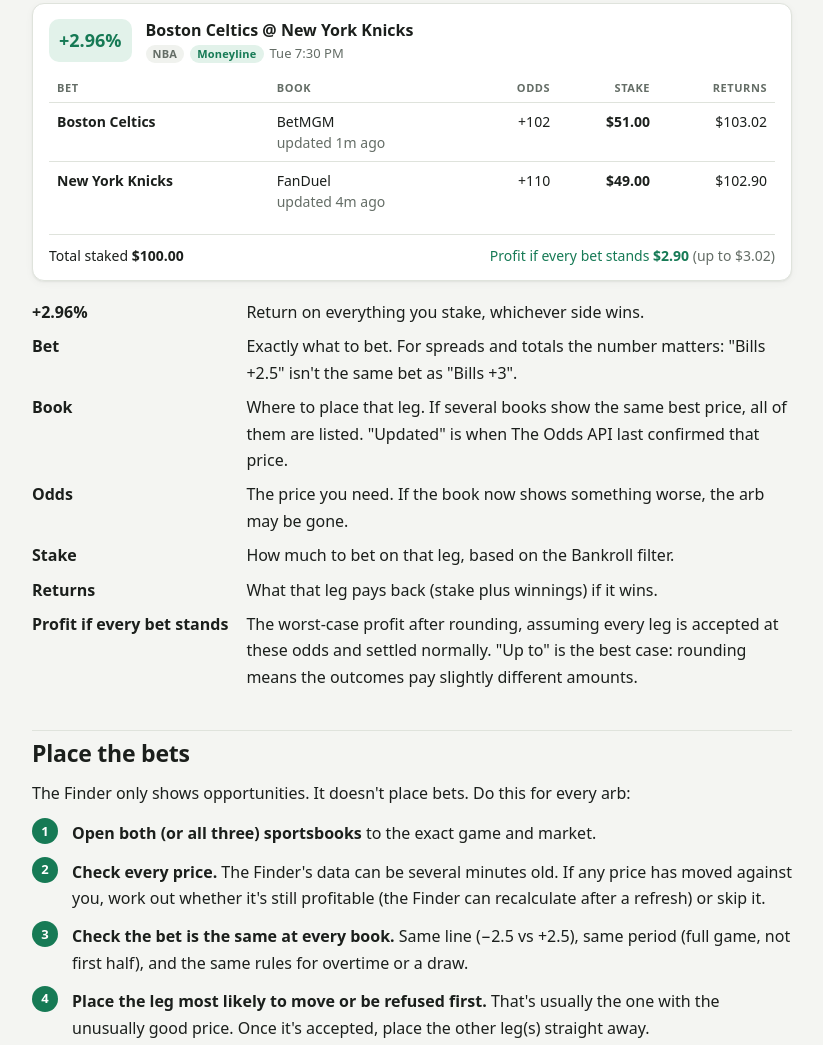
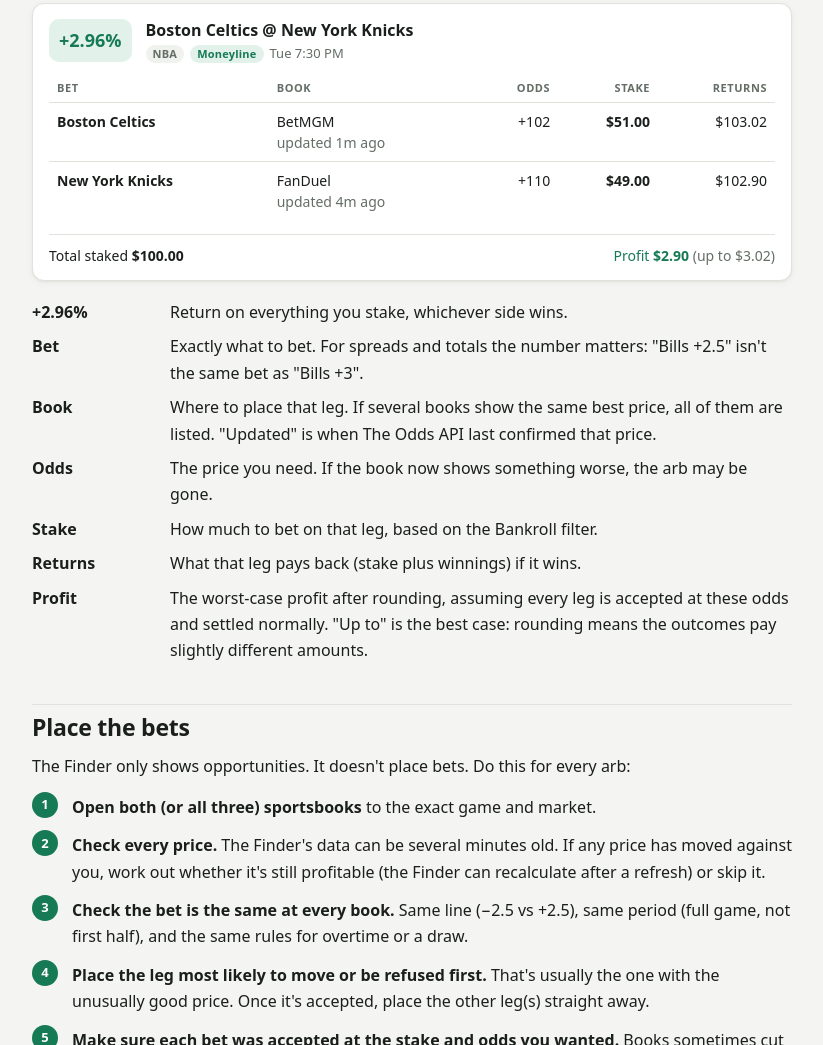
Before and after one commit to RKirbs/arb-finder, a plain HTML site: page guide.html in a window 1280 px wide. Shown: the part 3793-4838 px from the top of the page, without its empty margins (262-1085 px from the left). Drawn offline with Linux system fonts and the light colour scheme.

Commit message:
Shorten profit label to "Profit"
Co-Authored-By: Claude Opus 5.5 <noreply@anthropic.com>

```diff
--- a/guide.html
+++ b/guide.html
@@ -211,7 +211,7 @@
               </tbody>
             </table>
           </div>
-          <div class="arb-foot"><span>Total staked <strong>$100.00</strong></span><span class="good">Profit if every bet stands <strong>$2.90</strong> <span class="muted">(up to $3.02)</span></span></div>
+          <div class="arb-foot"><span>Total staked <strong>$100.00</strong></span><span class="good">Profit <strong>$2.90</strong> <span class="muted">(up to $3.02)</span></span></div>
         </figure>
         <dl class="defs">
           <dt>+2.96%</dt><dd>Return on everything you stake, whichever side wins.</dd>
@@ -220,7 +220,7 @@
           <dt>Odds</dt><dd>The price you need. If the book now shows something worse, the arb may be gone.</dd>
           <dt>Stake</dt><dd>How much to bet on that leg, based on the Bankroll filter.</dd>
           <dt>Returns</dt><dd>What that leg pays back (stake plus winnings) if it wins.</dd>
-          <dt>Profit if every bet stands</dt><dd>The worst-case profit after rounding, assuming every leg is accepted at these odds and settled normally. "Up to" is the best case: rounding means the outcomes pay slightly different amounts.</dd>
+          <dt>Profit</dt><dd>The worst-case profit after rounding, assuming every leg is accepted at these odds and settled normally. "Up to" is the best case: rounding means the outcomes pay slightly different amounts.</dd>
         </dl>
       </section>
 
--- a/js/app.js
+++ b/js/app.js
@@ -688,7 +688,7 @@ function renderArb(arb) {
     h('div', { class: 'arb-foot' },
       h('span', {}, 'Total staked ', h('strong', {}, money(calc.staked))),
       h('span', { class: calc.minProfit >= 0 ? 'good' : 'bad' },
-        calc.minProfit >= 0 ? 'Profit if every bet stands ' : 'Worst-case loss ',
+        calc.minProfit >= 0 ? 'Profit ' : 'Worst-case loss ',
         h('strong', {}, money(Math.abs(calc.minProfit))),
         Math.abs(calc.maxProfit - calc.minProfit) >= 0.01 ? h('span', { class: 'muted' }, ` (up to ${money(calc.maxProfit)})`) : null)),
     arb.isProp ? h('p', { class: 'note muted' }, 'If the player doesn’t play, books usually void the prop, but not always at every book. Check each book’s rules.') : null,
```
